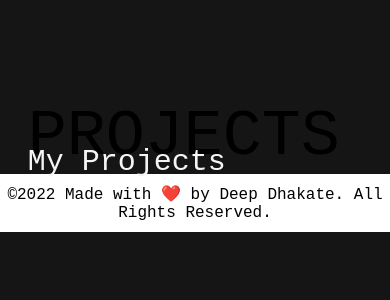
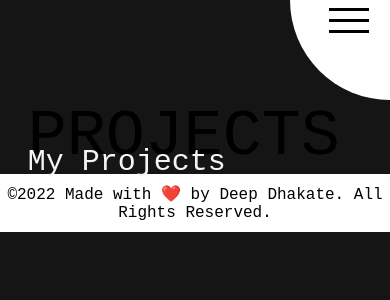
Before and after one commit to InTruder-Sec/deep.github.io, a React (Create React App) app in the folder portfolio/: page /projects in a window 390 px wide. Shown: the top 300 px of the page. Built offline with nearby package versions, Linux system fonts and the light colour scheme.

Commit message:
hamburger update

```diff
--- a/portfolio/package.json
+++ b/portfolio/package.json
@@ -6,6 +6,7 @@
     "@testing-library/jest-dom": "^5.16.5",
     "@testing-library/react": "^13.4.0",
     "@testing-library/user-event": "^13.5.0",
+    "netlify-cli": "^13.0.1",
     "react": "^18.2.0",
     "react-dom": "^18.2.0",
     "react-router-dom": "^6.8.2",
--- a/portfolio/src/App.css
+++ b/portfolio/src/App.css
@@ -29,6 +29,29 @@ body {
   background-color: #151515;
   font-family: "Source Code Pro", monospace;
 }
+
+.hamburger {
+  display: none;
+  width: 100px;
+  height: 100px;
+  background-color: white;
+  position: fixed;
+  top: 0;
+  right: 0;
+  border-bottom-left-radius: 100px;
+}
+
+.hamburger--dis {
+  position: relative;
+  width: 40px;
+  height: 3px;
+  background-color: black;
+  margin-left: 39px;
+  margin-top: 8px;
+}
+
+
+
 
 .Nav {
   position: fixed;
@@ -582,6 +605,9 @@ body {
   .Nav {
     display: none;
   }
+  .hamburger {
+    display: block;
+  }
   .exp-container {
     margin-left: 15%;
   }
--- a/portfolio/src/components/index.js
+++ b/portfolio/src/components/index.js
@@ -32,6 +32,7 @@ function Index() {
 
 function NavBar() {
     return (
+        <div className="NavBar">
             <div className="Nav">
 
                 <div className="Nav-place">
@@ -40,6 +41,13 @@ function NavBar() {
                     <a href="#skills" rel="noreferrer"><div className="Nav-content Nav--skills" id="Nav--skills" onMouseEnter={e=> {SwitchCase("Nav--skills")}}>SKILLS</div></a>
                     <a href="#projects" rel="noreferrer"><div className="Nav-content Nav--projects" id="Nav--projects" onMouseEnter={e=> {SwitchCase("Nav--projects")}}>PROJECTS</div></a>
                     <a href="#Socials" rel="noreferrer"><div className="Nav-content Nav--socials" id="Nav--socials" onMouseEnter={e=> {SwitchCase("Nav--socials")}}>SOCIALS</div></a>
+                </div>
+            </div>
+        {/* Pixel Breakdown hamburger display block  */}
+            <div className="hamburger">
+                <div className="hamburger--dis dis1  active"></div>
+                <div className="hamburger--dis dis2 active"></div>
+                <div className="hamburger--dis dis3 active"></div>
             </div>
         </div>
 
```
Also changed, not shown: portfolio/public/index.html (+4 -4 lines), 1 other file (tests, documents, lock files or other folders). Lines whose indentation alone changed are shown as unchanged.
